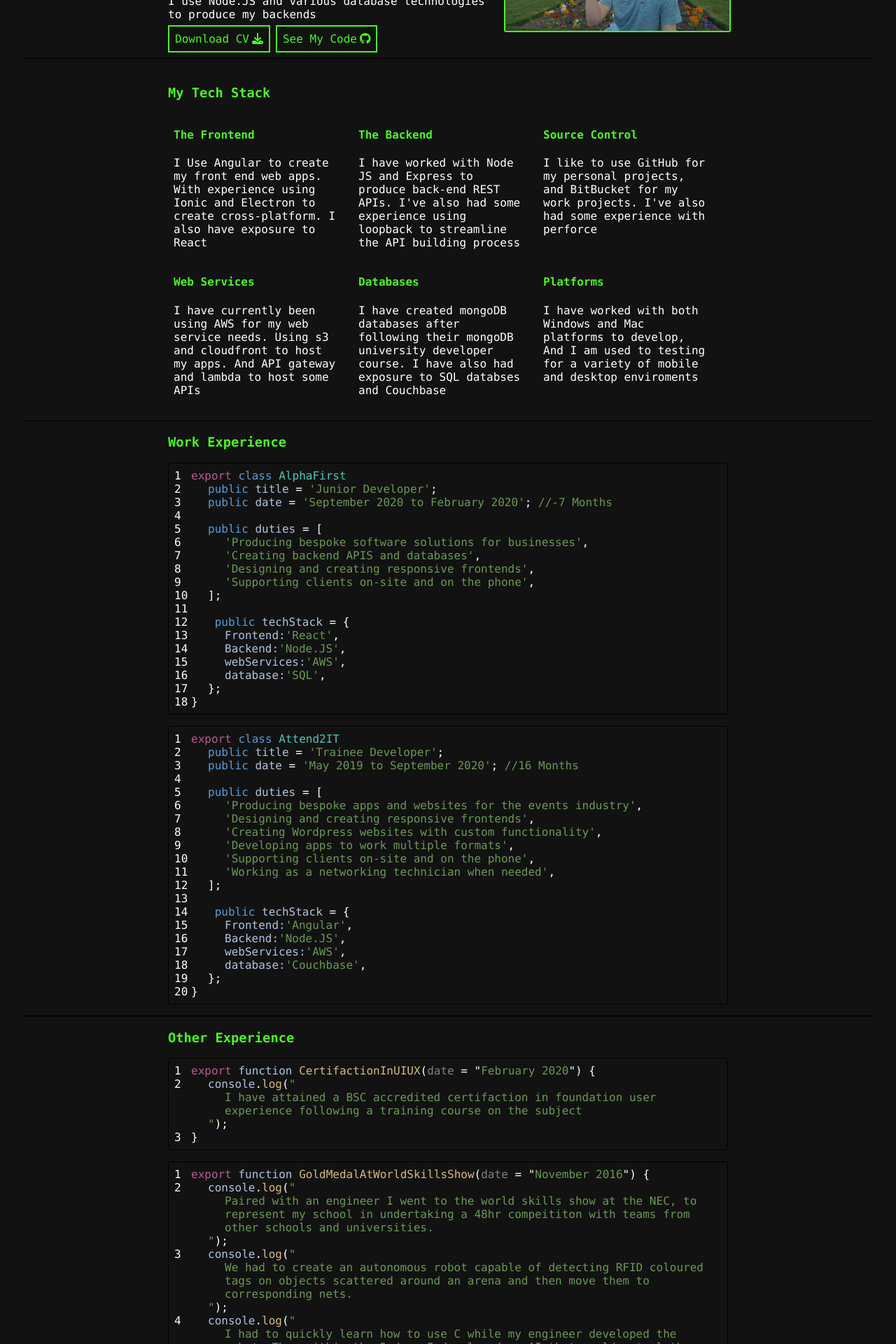
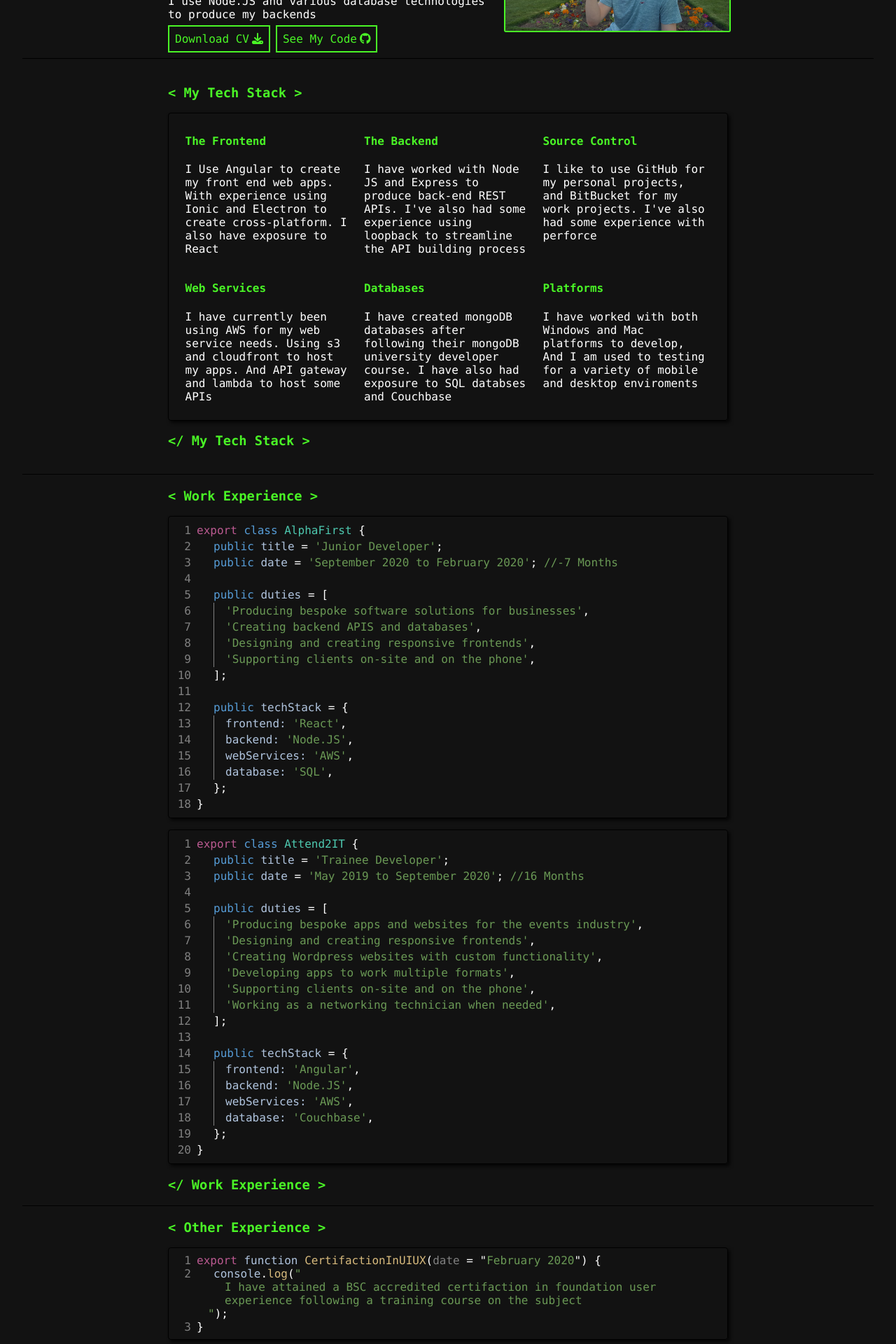
Before and after one commit to BrooklynP/portfolio, an Angular app: page /about in a window 1280 px wide. Shown: the part 260-2180 px from the top of the page at 70% size. Built offline with nearby package versions, Linux system fonts and the light colour scheme.

Commit message:
More styling

```diff
--- a/src/app/components/other-experience-tile/other-experience-tile.component.scss
+++ b/src/app/components/other-experience-tile/other-experience-tile.component.scss
@@ -51,6 +51,7 @@ p,h1{
 
 section{
     border: solid 1px black;
+    box-shadow: 3px 3px 5px 0px rgba(0,0,0,0.75);
     border-radius: 4px;
     padding: 8px;
     margin: 16px 0;
@@ -61,4 +62,7 @@ section{
     width: 24px;
     min-width: 24px;
     max-width: 24px;
+    margin-right: 8px;
+    color: gray;
+    text-align: right;
 }
--- a/src/app/components/work-tile/work-tile.component.html
+++ b/src/app/components/work-tile/work-tile.component.html
@@ -1,5 +1,5 @@
 <section>
-    <h1><span class="number">1</span><span class="export">export </span> <span class="modifier">class </span> <span class="className">{{company}}</span>
+    <h1><span class="number">1</span><span class="export">export </span> <span class="modifier">class </span> <span class="className">{{company}}</span>{{' {'}}
     </h1>
     <p><span class="number">2</span><span class="modifier indent1">public </span>  <span class="memberName">title
         </span> = <span class="string">'{{title}}'</span>;</p>
@@ -13,11 +13,11 @@
     </p>
     <p>
         <span class="number">{{duties.length + 7}}</span><br>
-        <span class="number">{{duties.length + 8}}</span><span class="modifier indent1"> public </span> <span class="memberName">techStack </span> = {{'{'}}<br>
-        <span class="number">{{duties.length + 9}}</span><span class="memberName indent2">Frontend:</span><span class="string">'{{techStack.Frontend}}'</span>,<br>
-        <span class="number">{{duties.length + 10}}</span><span class="memberName indent2">Backend:</span><span class="string">'{{techStack.Backend}}'</span>,<br>
-        <span class="number">{{duties.length + 11}}</span><span class="memberName indent2">webServices:</span><span class="string">'{{techStack.Hosting}}'</span>,<br>
-        <span class="number">{{duties.length + 12}}</span><span class="memberName indent2">database:</span><span class="string">'{{techStack.Database}}'</span>,<br>
+        <span class="number">{{duties.length + 8}}</span><span class="modifier indent1">public </span> <span class="memberName">techStack </span> = {{'{'}}<br>
+        <span class="number">{{duties.length + 9}}</span><span class="memberName indent2">frontend:</span><span class="string"> '{{techStack.Frontend}}'</span>,<br>
+        <span class="number">{{duties.length + 10}}</span><span class="memberName indent2">backend:</span><span class="string"> '{{techStack.Backend}}'</span>,<br>
+        <span class="number">{{duties.length + 11}}</span><span class="memberName indent2">webServices:</span><span class="string"> '{{techStack.Hosting}}'</span>,<br>
+        <span class="number">{{duties.length + 12}}</span><span class="memberName indent2">database:</span><span class="string"> '{{techStack.Database}}'</span>,<br>
         <span class="number">{{duties.length + 13}}</span><span class="indent1">{{'}'}};</span><br>
         <span class="number">{{duties.length + 14}}</span><span>{{'}'}}</span>
     </p>
--- a/src/app/components/work-tile/work-tile.component.scss
+++ b/src/app/components/work-tile/work-tile.component.scss
@@ -8,6 +8,7 @@ p,h1{
 
 section{
     border: solid 1px black;
+    box-shadow: 3px 3px 5px 0px rgba(0,0,0,0.75);
     border-radius: 4px;
     padding: 8px;
     margin: 16px 0;
@@ -18,6 +19,9 @@ section{
     width: 24px;
     min-width: 24px;
     max-width: 24px;
+    margin-right: 8px;
+    color: gray;
+    text-align: right;
 }
 
 .indent1{
@@ -25,7 +29,9 @@ section{
 }
 
 .indent2{
-    margin-left: 48px;
+    margin-left: 24px;
+    border-left: solid 1px gray;
+    padding-left: 16px;
 }
 
 .duty{
@@ -34,6 +40,11 @@ section{
 
 .dutyContainer{
     display: flex;
+    padding: 0;
+}
+
+span{
+    padding: 2px 0;
 }
 
 .comment{
--- a/src/app/pages/about/about.component.html
+++ b/src/app/pages/about/about.component.html
@@ -23,7 +23,7 @@
 </div>
 <div class="hr"></div>
 <section class="techStack" id="tech-stack">
-    <h3>My Tech Stack</h3>
+    <h3>&lt; My Tech Stack &gt;</h3>
     <div class="body">
         <div>
             <h4>The Frontend</h4>
@@ -57,10 +57,11 @@
             </p>
         </div>
     </div>
+    <h3>&lt;/ My Tech Stack &gt;</h3>
 </section>
 <div class="hr"></div>
 <section id="work-experience">
-    <h3>Work Experience</h3>
+    <h3>&lt; Work Experience &gt;</h3>
     <app-work-tile title="Junior Developer" company="AlphaFirst" [startDate]="createDate('September, 2020')" [duties]="['Producing bespoke software solutions for businesses',
     'Creating backend APIS and databases',
     'Designing and creating responsive frontends',
@@ -83,15 +84,15 @@
         Hosting: 'AWS',
         Database: 'Couchbase'
       }"></app-work-tile>
+    <h3>&lt;/ Work Experience &gt;</h3>
 </section>
 <div class="hr"></div>
 <section id="other-experience">
-    <h3>Other Experience</h3>
+    <h3>&lt; Other Experience &gt;</h3>
     <app-other-experience-tile [date]="createDate('February 2020')" experienceTitle="CertifactionInUIUX" [text]="['I have attained a BSC accredited certifaction in foundation user experience following a training
         course on the subject']"></app-other-experience-tile>
 
-    <app-other-experience-tile [date]="createDate('November 2016')" experienceTitle="GoldMedalAtWorldSkillsShow"
-        [text]="['Paired with an engineer I went to the world skills show at the NEC, to represent my school in undertaking a 48hr compeititon with teams from other schools and universities.',
+    <app-other-experience-tile [date]="createDate('November 2016')" experienceTitle="GoldMedalAtWorldSkillsShow" [text]="['Paired with an engineer I went to the world skills show at the NEC, to represent my school in undertaking a 48hr compeititon with teams from other schools and universities.',
         'We had to create an autonomous robot capable of detecting RFID coloured tags on objects scattered around an arena and then move them to corresponding nets.',
         'I had to quickly learn how to use C while my engineer developed the robot. Then within the 2 days I developed an AI that could patrol the arena and scan objects it came across.',
         'I take great pride in the fact I was able to win the gold medal in this competition!']">
@@ -101,17 +102,22 @@
         HQ. Here I shadowed their IT team as well as the in house developers.
         I learnt alot about repairing IT equipment as well as seeing hands on how software developers
         worked in the industry.']"></app-other-experience-tile>
+    <h3>&lt;/ Other Experience &gt;</h3>
+
 </section>
 <div class="hr"></div>
 <section id="education">
-    <h3>Education</h3>
+    <h3>&lt; Education &gt;</h3>
+    <div class="educationTile">
         <h4>Games Programming at the university of Gloucestershire > 2017-2019</h4>
         <div class="university">
             <div>
                 <h5>Details</h5>
                 <p>I undertook 2 years of a BSc. course in producing video games using game engines such as unity.
-                I produced many 2D and 3D games such as working with a team of designers in order to create a 3D racing
-                game. I also created desktop apps such as a sprite editing app. I was unfortunately unable to complete
+                    I produced many 2D and 3D games such as working with a team of designers in order to create a 3D
+                    racing
+                    game. I also created desktop apps such as a sprite editing app. I was unfortunately unable to
+                    complete
                     the course.
                 </p>
             </div>
@@ -126,6 +132,8 @@
                 </div>
             </div>
         </div>
+    </div>
+    <div class="educationTile">
         <h4>The John Warner School > 2010 to 2017</h4>
         <div class="gradeLists">
             <div>
@@ -168,7 +176,10 @@
                 UKMT Math's Challenge: Bronze
             </p>
         </div>
+    </div>
+    <h3>&lt;/ Education &gt;</h3>
 </section>
-<div class="backToTop">
+<div class="hr"></div>
+<footer>
     <a href="/about#">Back To Top <i class="fas fa-arrow-up"></i></a>
-</div>
+</footer>
--- a/src/app/pages/about/about.component.scss
+++ b/src/app/pages/about/about.component.scss
@@ -50,13 +50,35 @@ img{
 		display: flex;
 		flex-wrap: wrap;
 		justify-content: space-evenly;
+
+		border: solid 1px black;
+		box-shadow: 3px 3px 5px 0px rgba(0,0,0,0.75);
+		border-radius: 4px;
+		padding: 8px;
+		margin: 16px 0;
+
 		div{
-			margin-right: 16px;
 			width: 240px;
 			h4, p{
 				text-align: left;
 			}
 		}
+	}
+}
+
+.educationTile{
+	border: solid 1px black;
+	box-shadow: 3px 3px 5px 0px rgba(0,0,0,0.75);
+	border-radius: 4px;
+	padding: 8px;
+	margin: 16px 0;
+
+	h4{
+		margin: 0;
+		margin-bottom: 16px;
+	}
+	p{
+		margin-bottom: 0;
 	}
 }
 
@@ -142,7 +164,7 @@ nav{
 	width: auto !important;
 }
 
-.backToTop{
+footer{
 	display: flex;
 	justify-content: center;
 	margin: 16px;
```
Lines whose indentation alone changed are shown as unchanged.
